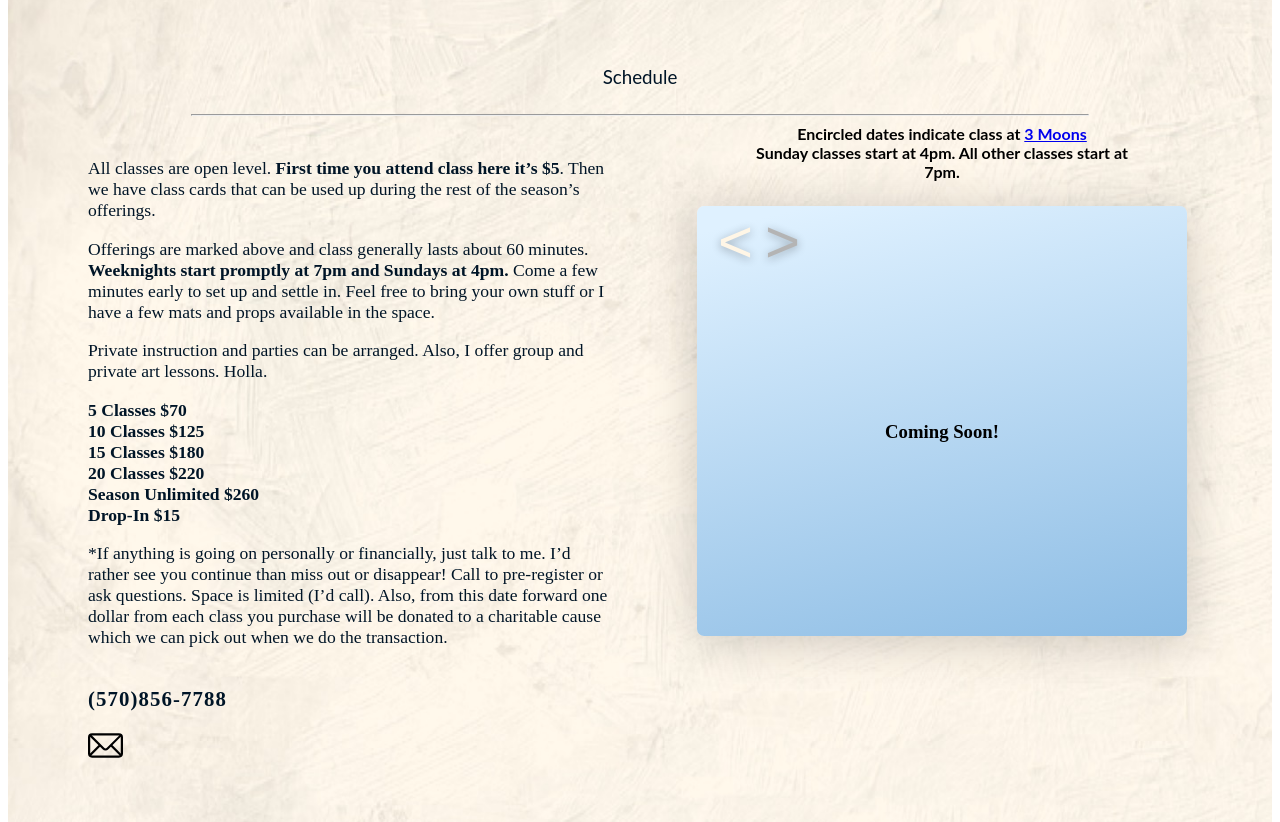
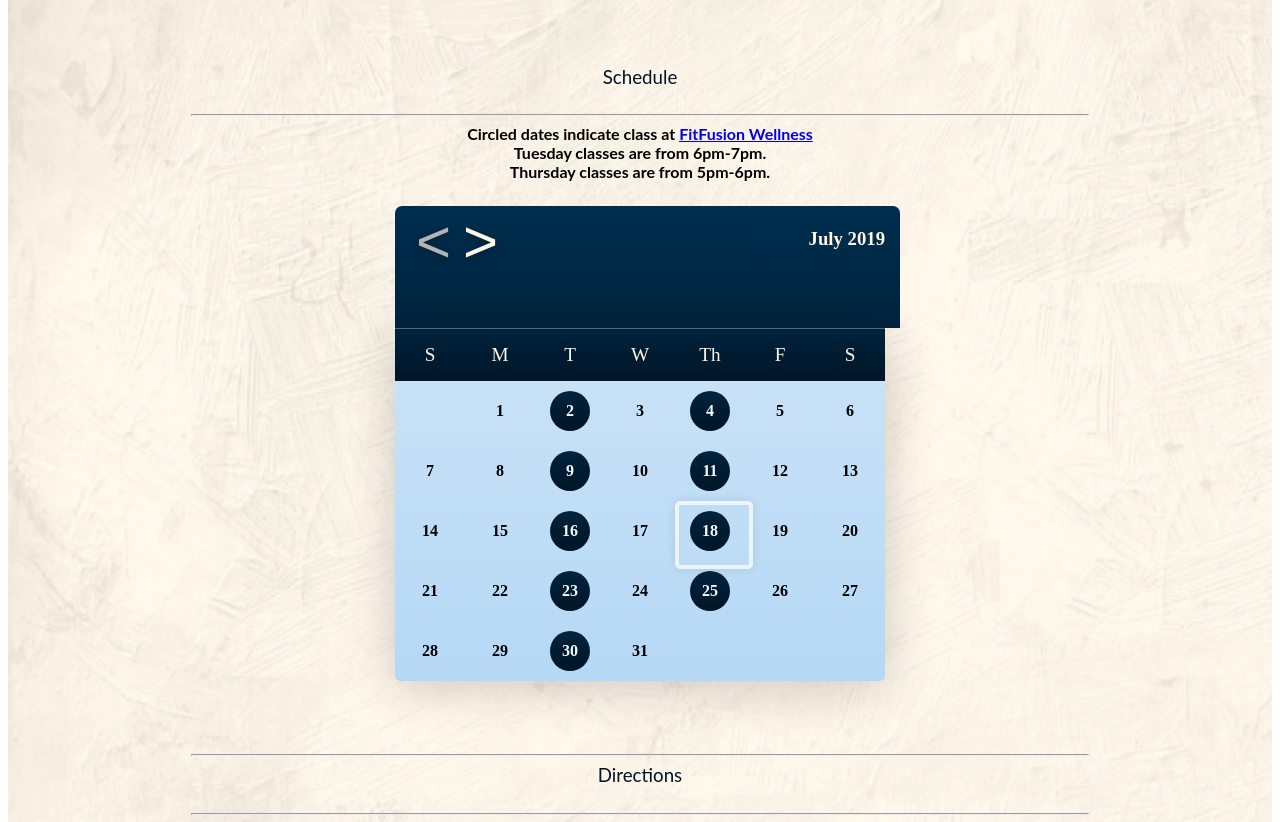
Before and after one commit to Ablakes/chelsea-mcmahon-yoga, a Gatsby site: page /schedule in a window 1280 px wide. Shown: the top 822 px of the page. Built offline with nearby package versions, Linux system fonts and the light colour scheme; Gatsby itself is replaced by a stand-in of ours.

Commit message:
update schedule for fitfusion wellness

```diff
--- a/src/components/calendar/Calendar.js
+++ b/src/components/calendar/Calendar.js
@@ -99,8 +99,9 @@ const ComingSoon = styled.div`
 `
 
 const ComingSoonH3 = styled.h3`
+  font-weight: 500;
   animation: slide-in-bottom 0.5s forwards;
-  padding-top: 40%;
+  padding-top: 35%;
 `
 
 export default class Calendar extends Component {
@@ -114,24 +115,28 @@ export default class Calendar extends Component {
     currentScheduleIndex: 0,
     schedule: [
       {
-        date: [9, 2018],
-        classDates: [4, 6, 11, 13, 17, 20, 24, 27],
+        date: [7, 2019],
+        classDates: [2, 9, 16, 23, 4, 11, 18, 25, 30],
       },
       {
-        date: [10, 2018],
-        classDates: [1, 4, 9, 11, 15, 18, 22, 25, 29],
+        date: [8, 2019],
+        classDates: [6, 13, 20, 27, 1, 8, 15, 22, 29],
       },
       {
-        date: [11, 2018],
-        classDates: [1, 5, 8, 13, 15, 19, 21, 26, 29],
+        date: [9, 2019],
+        classDates: [3, 10, 17, 24, 5, 12, 19, 26],
       },
       {
-        date: [12, 2018],
-        classDates: [2, 4, 9, 6, 10, 13, 16, 17, 20, 23, 27, 30, 31],
+        date: [10, 2019],
+        classDates: [1, 3, 8, 10, 15, 17, 22, 24, 29, 31],
       },
       {
-        date: [1, 2019],
-        classDates: [3, 6, 7, 10, 13, 14, 17, 20, 21, 24, 27, 31],
+        date: [11, 2019],
+        classDates: [5, 7, 12, 14, 19, 21, 26, 28],
+      },
+      {
+        date: [12, 2019],
+        classDates: [3, 5, 10, 12, 17, 19, 24, 26, 31],
       },
     ],
   }
@@ -204,7 +209,9 @@ export default class Calendar extends Component {
           })}
           {currentScheduleIndex === schedule.length && (
             <ComingSoon>
-              <ComingSoonH3>Coming Soon!</ComingSoonH3>
+              <ComingSoonH3>
+                More classes <br />coming soon!
+              </ComingSoonH3>
             </ComingSoon>
           )}
         </CalendarContainer>
--- a/src/components/googleMap.js
+++ b/src/components/googleMap.js
@@ -26,7 +26,7 @@ export default () => {
       <div className="gmap_canvas">
         <MapIframe
           id="gmap_canvas"
-          src="https://maps.google.com/maps?q=52%20Main%20Street.%20Delaware%20Water%20Gap%2C%20PA.%2018327&t=&z=13&ie=UTF8&iwloc=&output=embed"
+          src="https://maps.google.com/maps?q=%20FitFusion%20Wellness%203115%20Route%20611.%20Stroudsburg%20%2C%20PA.%2018360&t=&z=13&ie=UTF8&iwloc=&output=embed"
           frameBorder="0"
           scrolling="no"
           marginHeight="0"
--- a/src/pages/schedule.js
+++ b/src/pages/schedule.js
@@ -1,44 +1,3 @@
-/*
-import React from 'react'
-
-import styled, { ThemeProvider } from 'styled-components'
-import theme from '../data/theme'
-
-import paintBG from '../data/images/light-paint-bg.jpg'
-import paintBGPortrait from '../data/images/paint-bg-portrait.jpg'
-
-const Container = styled.div`
-  display: flex;
-  justify-content: center;
-  background: no-repeat url(${paintBG});
-  background-size: cover;
-  margin-top: -4.4rem;
-  @media (max-aspect-ratio: 3/2) {
-    background: no-repeat url(${paintBGPortrait});
-    background-size: cover;
-  }
-`
-
-const Subtitle = styled.h1`
-  margin-top: 230px;
-  font-family: 'Lato', sans-serif;
-  font-weight: 300;
-  color: ${props => props.theme.primaryColor};
-`
-
-export default () => {
-  return (
-    <div>
-      <ThemeProvider theme={theme}>
-        <Container style={{ height: '70vh' }}>
-          <Subtitle>COMING SOON!</Subtitle>
-        </Container>
-      </ThemeProvider>
-    </div>
-  )
-}
-*/
-
 import React from 'react'
 import styled, { ThemeProvider } from 'styled-components'
 import theme from '../data/theme'
@@ -78,6 +37,7 @@ const Container = styled.div`
 `
 
 const ScheduleContainer = styled.section`
+  margin: 0 auto 40px auto;
   display: flex;
   @media (max-width: 1000px) {
     flex-direction: column-reverse;
@@ -85,7 +45,7 @@ const ScheduleContainer = styled.section`
 `
 
 const CalendarKey = styled.div`
-  width: 60%;
+  width: 70%;
   margin: 0 auto;
   text-align: center;
   font-weight: 700;
@@ -93,60 +53,6 @@ const CalendarKey = styled.div`
   font-family: 'Lato';
   @media (max-width: 550px) {
     width: 85%;
-  }
-`
-
-const ScheduleParagraphContainer = styled.article`
-  color: ${props => props.theme.primaryColor};
-  padding: 1rem 0 3rem 5rem;
-  font-size: 1.1rem;
-  @media (max-width: 1250px) {
-    font-size: 1rem;
-  }
-  @media (max-width: 1000px) {
-    padding: 2rem 4rem 2rem 4rem;
-  }
-  @media (max-width: 480px) {
-    padding: 2rem 2rem 2rem 2rem;
-  }
-`
-
-const BoldPrices = styled.p`
-  font-weight: 900;
-  @media (max-width: 1000px) {
-    text-align: center;
-  }
-`
-const ContactContainer = styled.div`
-  @media (min-width: 1000px) {
-    display: flex;
-    flex-direction: column;
-  }
-`
-
-const PhoneNumber = styled.p`
-  font-weight: 900;
-  font-size: 1.3rem;
-  letter-spacing: 1.1px;
-  @media (max-width: 1000px) {
-    text-align: center;
-  }
-`
-
-const MailIconContainer = styled.div`
-  @media (max-width: 1000px) {
-    width: 100%;
-    display: flex;
-    justify-content: center;
-  }
-`
-
-const MailIcon = styled.svg`
-  height: 35px;
-  width: 35px;
-  transition: transform 0.3s ease;
-  &:hover {
-    transform: scale(1.07);
   }
 `
 
@@ -177,79 +83,14 @@ const Schedule = () => (
         <hr style={{ width: '70vw', alignSelf: 'center' }} />
 
         <ScheduleContainer>
-          <ScheduleParagraphContainer>
-            <p>
-              All classes are open level.{' '}
-              <span style={{ fontWeight: 900 }}>
-                First time you attend class here it’s $5
-              </span>. Then we have class cards that can be used up during the
-              rest of the season’s offerings.
-            </p>
-            <p>
-              Offerings are marked above and class generally lasts about 60
-              minutes.{' '}
-              <span style={{ fontWeight: 900 }}>
-                Weeknights start promptly at 7pm and Sundays at 4pm.{' '}
-              </span>Come a few minutes early to set up and settle in. Feel free
-              to bring your own stuff or I have a few mats and props available
-              in the space.
-            </p>
-            <p>
-              Private instruction and parties can be arranged. Also, I offer
-              group and private art lessons. Holla.
-            </p>
-            <BoldPrices>
-              5 Classes $70 <br />
-              10 Classes $125 <br />
-              15 Classes $180 <br />
-              20 Classes $220 <br />
-              Season Unlimited $260 <br />
-              Drop-In $15 <br />
-            </BoldPrices>
-            <p>
-              *If anything is going on personally or financially, just talk to
-              me. I’d rather see you continue than miss out or disappear! Call
-              to pre-register or ask questions. Space is limited (I’d call).
-              Also, from this date forward one dollar from each class you
-              purchase will be donated to a charitable cause which we can pick
-              out when we do the transaction.
-            </p>
-
-            <ContactContainer>
-              <PhoneNumber>(570)856-7788</PhoneNumber>
-              <MailIconContainer>
-                <a href="mailto:chelseamcmahon820@yahoo.com">
-                  <MailIcon
-                    xmlns="http://www.w3.org/2000/svg"
-                    viewBox="0 0 23.5 20.625"
-                    x="0px"
-                    y="0px"
-                  >
-                    <g data-name="Слой 2">
-                      <g data-name="Слой 1">
-                        <path d="M20.75,16.5h-18A2.75,2.75,0,0,1,0,13.75v-11A2.75,2.75,0,0,1,2.75,0h18A2.75,2.75,0,0,1,23.5,2.75v11A2.75,2.75,0,0,1,20.75,16.5Zm-18-15A1.25,1.25,0,0,0,1.5,2.75v11A1.25,1.25,0,0,0,2.75,15h18A1.25,1.25,0,0,0,22,13.75v-11A1.25,1.25,0,0,0,20.75,1.5Z" />
-                        <path d="M11.75,11.67a2.74,2.74,0,0,1-1.94-.8l-9-9,1-1.1,9.07,9.07a1.25,1.25,0,0,0,1.77,0L21.46,1,22.52,2l-8.83,8.83A2.74,2.74,0,0,1,11.75,11.67Z" />
-                        <polygon points="1.83 15.41 1.26 14.92 0.73 14.38 7.5 7.62 8.56 8.68 1.83 15.41" />
-                        <rect
-                          x="17.97"
-                          y="6.78"
-                          width="1.5"
-                          height="9.24"
-                          transform="translate(-2.58 16.58) rotate(-45)"
-                        />
-                      </g>
-                    </g>
-                  </MailIcon>
-                </a>
-              </MailIconContainer>
-            </ContactContainer>
-          </ScheduleParagraphContainer>
           <div>
             <CalendarKey>
-              Encircled dates indicate class at{' '}
-              <a href="#directions">3 Moons</a>
+              Circled dates indicate class at{' '}
+              <a href="#directions">FitFusion Wellness</a>
               <br />
-              Sunday classes start at 4pm. All other classes start at 7pm.
+              <b />Tuesday classes are from 6pm-7pm.
+              <br />
+              Thursday classes are from 5pm-6pm.
             </CalendarKey>
             <Calendar />
           </div>
@@ -260,9 +101,17 @@ const Schedule = () => (
         <MapContainer id="directions">
           <GoogleMap className="google-map" />
           <AddressContainer>
-            <p>All Classes are held at 3 Moons:</p>
+            <p>All Classes are held at FitFusion Wellness:</p>
             <p style={{ fontWeight: 900 }}>
-              52 Main St,<br /> Delaware Water Gap, PA 18327
+              3115 Route 611 <br /> Stroudsburg, PA 18360
+            </p>
+            <p>
+              <a
+                href="https://www.fitfusionwellness.com/pricing-copy"
+                target="_blank"
+              >
+                Click here for pricing information.
+              </a>
             </p>
           </AddressContainer>
         </MapContainer>
```
